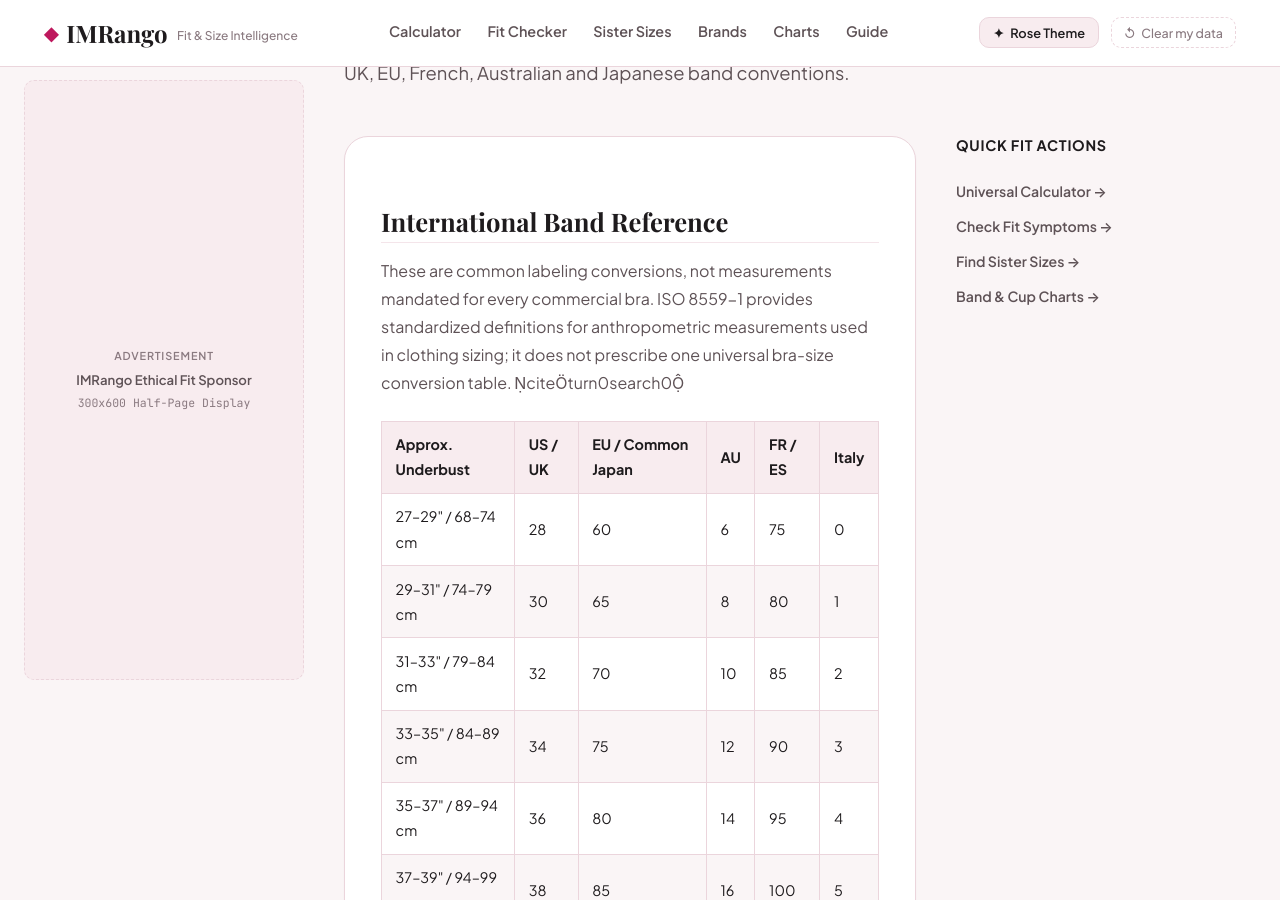
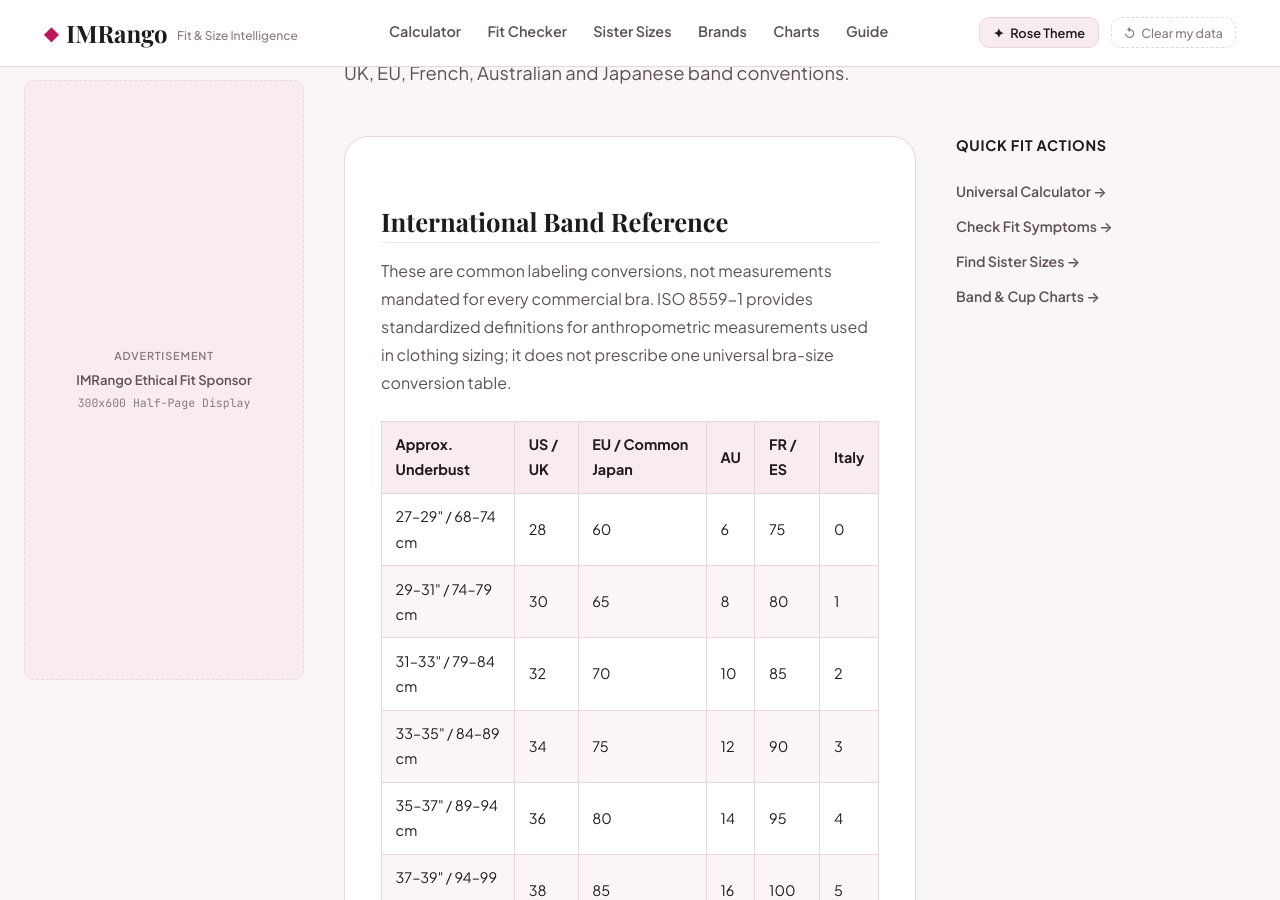
Before and after one commit to sharpedge74-cmyk/Bra-Size-Pro, a Jekyll site: the page built from bra-measurement-chart.html, in a window 1280 px wide and 900 px high, scrolled down 420 px. Built offline with Jekyll 4.4.1, drawn with Linux system fonts in a browser that asks for light colours; some web fonts are replaced.

Commit message:
Remove internal citation markers from published content

```diff
--- a/bra-measurement-chart.html
+++ b/bra-measurement-chart.html
@@ -26,7 +26,7 @@ faq:
 ---
 
 <h2>International Band Reference</h2>
-<p>These are common labeling conversions, not measurements mandated for every commercial bra. ISO 8559-1 provides standardized definitions for anthropometric measurements used in clothing sizing; it does not prescribe one universal bra-size conversion table. citeturn0search0</p>
+<p>These are common labeling conversions, not measurements mandated for every commercial bra. ISO 8559-1 provides standardized definitions for anthropometric measurements used in clothing sizing; it does not prescribe one universal bra-size conversion table.</p>
 <table>
 <thead><tr><th>Approx. Underbust</th><th>US / UK</th><th>EU / Common Japan</th><th>AU</th><th>FR / ES</th><th>Italy</th></tr></thead>
 <tbody>
```
